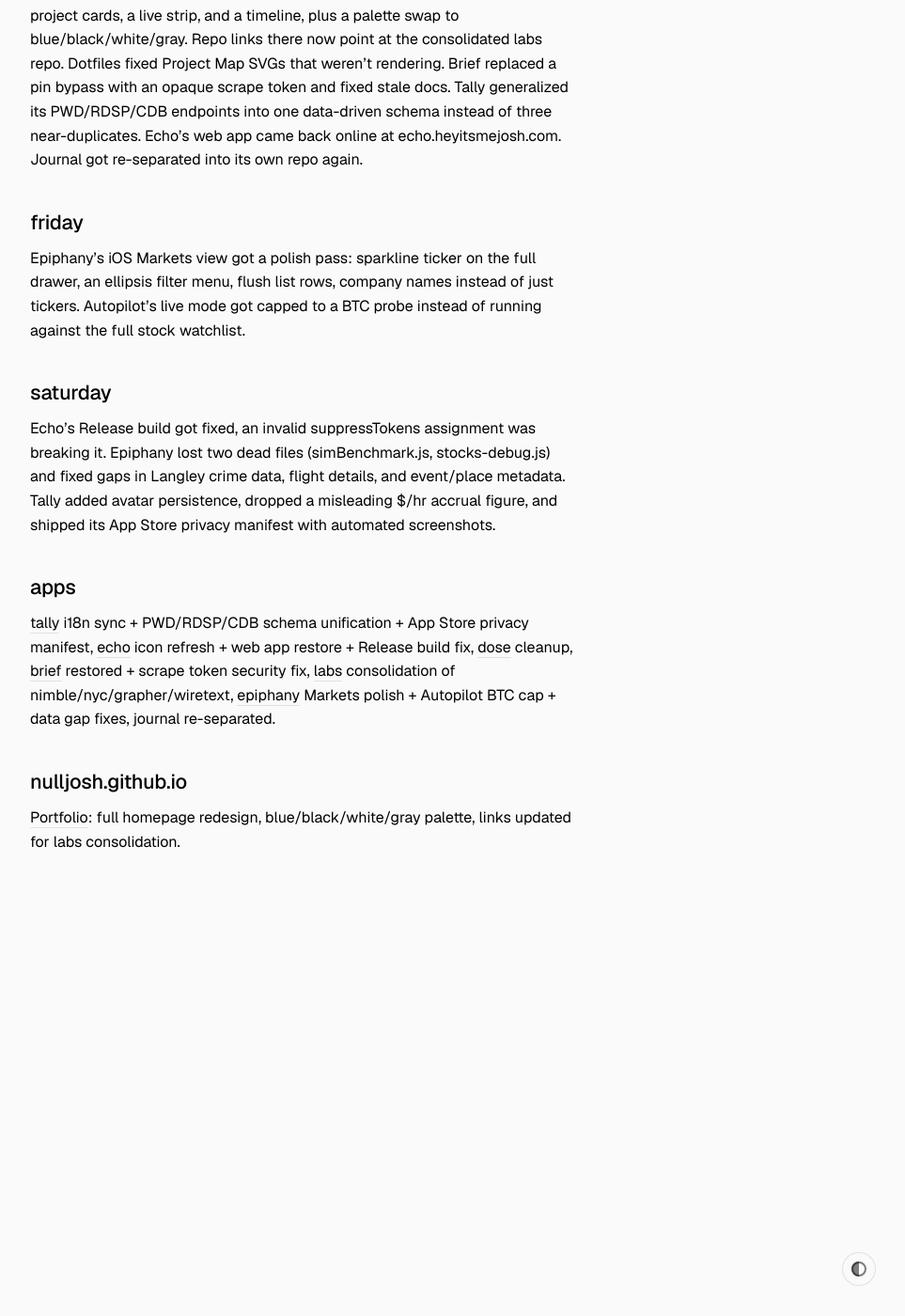
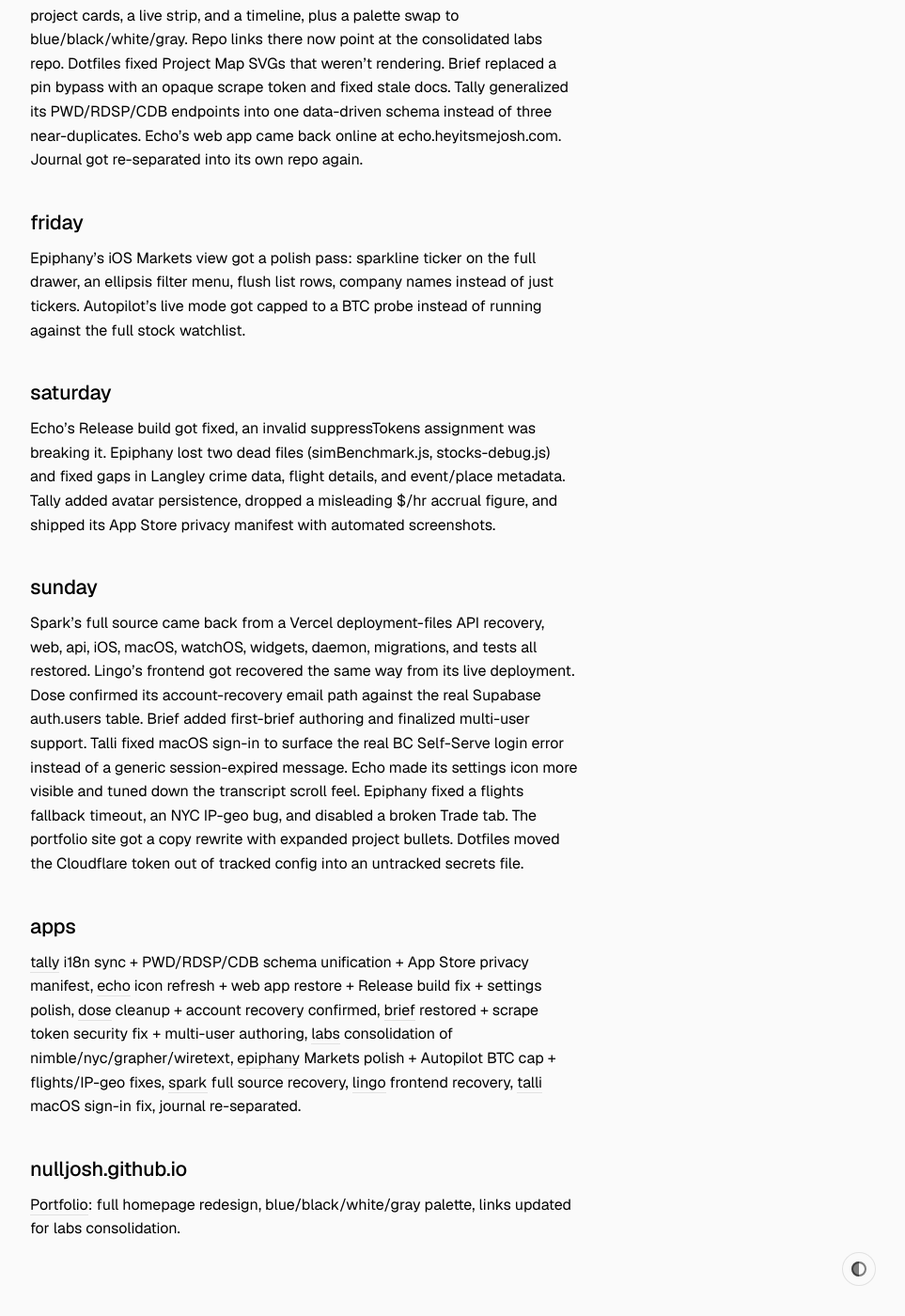
Before and after one commit to nulljosh/inkpress, a Jekyll site: the page built from _posts/2026-06-19-week.md, in a window 1280 px wide and 1400 px high, scrolled down 1334 px. Shown: the whole window at 94% size, without its empty margins (316-1279 px from the left). Built offline with Jekyll 4.4.1, drawn with Linux system fonts in a browser that asks for light colours; before the commit the page ends 2322 px from its top, so only the background shows below that.

Commit message:
Add Sunday recap: spark/lingo recovery, brief multi-user, talli sign-in fix

```diff
--- a/_posts/2026-06-19-week.md
+++ b/_posts/2026-06-19-week.md
@@ -33,9 +33,13 @@
 
 Echo's Release build got fixed, an invalid suppressTokens assignment was breaking it. Epiphany lost two dead files (simBenchmark.js, stocks-debug.js) and fixed gaps in Langley crime data, flight details, and event/place metadata. Tally added avatar persistence, dropped a misleading $/hr accrual figure, and shipped its App Store privacy manifest with automated screenshots.
 
+## sunday
+
+Spark's full source came back from a Vercel deployment-files API recovery, web, api, iOS, macOS, watchOS, widgets, daemon, migrations, and tests all restored. Lingo's frontend got recovered the same way from its live deployment. Dose confirmed its account-recovery email path against the real Supabase auth.users table. Brief added first-brief authoring and finalized multi-user support. Talli fixed macOS sign-in to surface the real BC Self-Serve login error instead of a generic session-expired message. Echo made its settings icon more visible and tuned down the transcript scroll feel. Epiphany fixed a flights fallback timeout, an NYC IP-geo bug, and disabled a broken Trade tab. The portfolio site got a copy rewrite with expanded project bullets. Dotfiles moved the Cloudflare token out of tracked config into an untracked secrets file.
+
 ## apps
 
-[tally](https://github.com/nulljosh/tally) i18n sync + PWD/RDSP/CDB schema unification + App Store privacy manifest, [echo](https://github.com/nulljosh/echo) icon refresh + web app restore + Release build fix, [dose](https://github.com/nulljosh/dose) cleanup, [brief](https://github.com/nulljosh) restored + scrape token security fix, [labs](https://github.com/nulljosh/labs) consolidation of nimble/nyc/grapher/wiretext, [epiphany](https://github.com/nulljosh/epiphany) Markets polish + Autopilot BTC cap + data gap fixes, journal re-separated.
+[tally](https://github.com/nulljosh/tally) i18n sync + PWD/RDSP/CDB schema unification + App Store privacy manifest, [echo](https://github.com/nulljosh/echo) icon refresh + web app restore + Release build fix + settings polish, [dose](https://github.com/nulljosh/dose) cleanup + account recovery confirmed, [brief](https://github.com/nulljosh) restored + scrape token security fix + multi-user authoring, [labs](https://github.com/nulljosh/labs) consolidation of nimble/nyc/grapher/wiretext, [epiphany](https://github.com/nulljosh/epiphany) Markets polish + Autopilot BTC cap + flights/IP-geo fixes, [spark](https://github.com/nulljosh/spark) full source recovery, [lingo](https://github.com/nulljosh/lingo) frontend recovery, [talli](https://github.com/nulljosh/talli) macOS sign-in fix, journal re-separated.
 
 ## nulljosh.github.io
 
```
